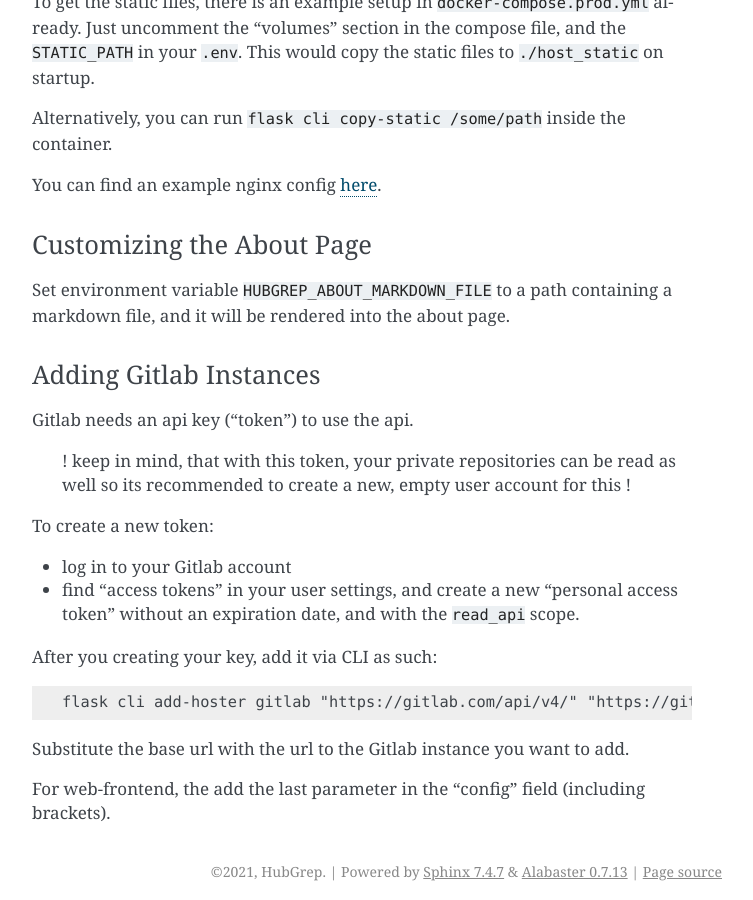
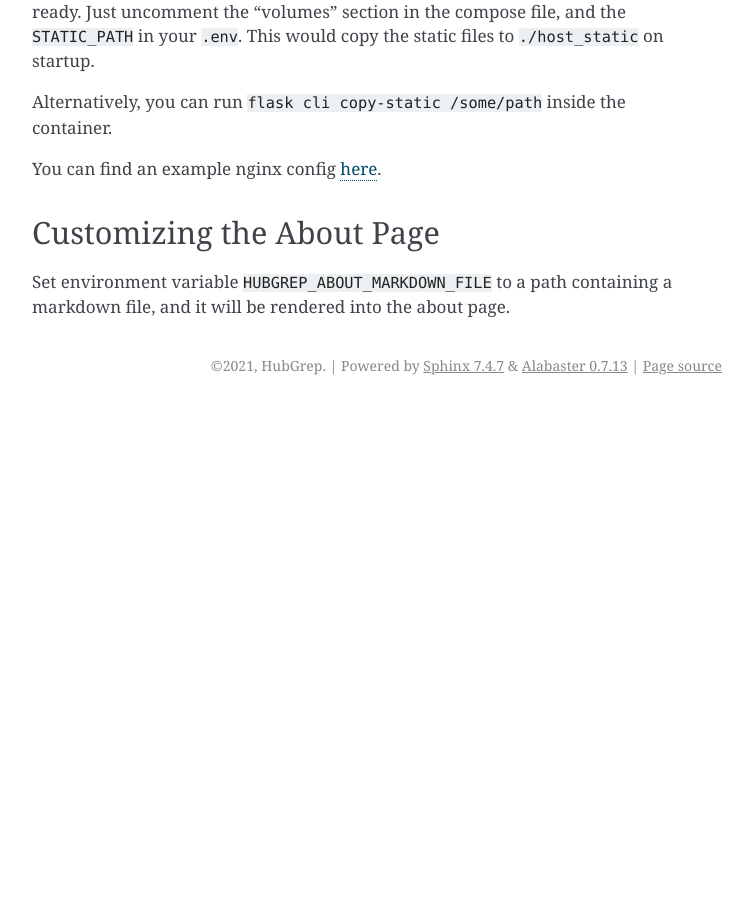
Before and after one commit to HubGrep/hubgrep_documentation, a Sphinx documentation site: the page built from source/docs/hubgrep_search/deployment/deployment.md, in a window 1280 px wide and 900 px high, scrolled down 1742 px. Shown: the whole window, without its empty margins (388-1141 px from the left). Built offline with Sphinx 7.4.7, drawn with Linux system fonts in a browser that asks for light colours; pages that are not in the unit, such as notebooks, are missing from menus; the version number could not be read and is left out; after the commit the page ends 2147 px from its top, so only the background shows below that; some of the changed text lies outside the part shown.

Commit message:
restructure a bit, throw out gitlab notes, prepare for more repos

```diff
--- a/source/conf.py
+++ b/source/conf.py
@@ -15,7 +15,9 @@
 sys.path.insert(0, os.path.abspath('../hubgrep_search/'))
 
 from sphinx.ext.apidoc import main
-main(['-e', '-o', 'docs/api', '../hubgrep_search/hubgrep', '--force'])
+main(['-e', '-o', 'docs/hubgrep_search/development/api', '../hubgrep_search/hubgrep', '--force'])
+#main(['-e', '-o', 'docs/hubgrep_indexer/development/api', '../hubgrep_indexer/hubgrep_indexer', '--force'])
+#main(['-e', '-o', 'docs/hubgrep_crawlers/development/api', '../hubgrep_crawlers/crawlers', '--force'])
 
 # -- Project information -----------------------------------------------------
 
--- a/source/docs/deployment.md
+++ b/source/docs/hubgrep_search/deployment/deployment.md
@@ -16,7 +16,7 @@
 versions of this repo.
 
 
-### First start
+## First start
 
 To build an image with generated assets and source code baked in,
 run:
@@ -49,7 +49,7 @@
 Afterwards, the service should be accessible on `http://yourip:8080`.
 
 
-### Adding service-hosters
+## Adding service-hosters
 
 Add hosting-services to enable HubGrep to search for results. Use either the web-frontend
 or the CLI. Hosting-services are tied to the current user while adding them; CLI always uses admin while web-frontend requires a login.
@@ -63,7 +63,7 @@
 (For gitlab, see [Adding Gitlab Instances](#adding-gitlab-instances))
 
 
-### Nginx setup
+## Nginx setup
 
 You likely want to serve via web-server, not with gunicorn (which serves the app, unless changed in the docker-compose file).
 
@@ -78,28 +78,7 @@
 You can find an example nginx config [here](./nginx_example.conf).
 
 
-### Customizing the About Page
+## Customizing the About Page
 
 Set environment variable `HUBGREP_ABOUT_MARKDOWN_FILE` to a path containing a markdown file,
 and it will be rendered into the about page.
-
-
-### Adding Gitlab Instances
-
-Gitlab needs an api key ("token") to use the api.
-
-> ! keep in mind, that with this token, your private repositories can be read as well
-> so its recommended to create a new, empty user account for this !
-
-To create a new token:
-* log in to your Gitlab account
-* find "access tokens" in your user settings, and create a new "personal access token"
-without an expiration date, and with the `read_api` scope.
-
-After you creating your key, add it via CLI as such:
-
-    flask cli add-hoster gitlab "https://gitlab.com/api/v4/" "https://gitlab.com/" '{"api_token": "XXXXXXXXXXX"}'
-
-Substitute the base url with the url to the Gitlab instance you want to add.
-
-For web-frontend, the add the last parameter in the "config" field (including brackets).
--- /dev/null
+++ b/source/docs/hubgrep_search/usage/index.rst
@@ -0,0 +1,6 @@
+Usage
+=====
+
+
+.. toctree::
+   :maxdepth: 5
```
Also changed, not shown: other parts of source/docs/hubgrep_search/deployment/deployment.md (+4 -4 lines), source/docs/hubgrep_search/index.rst (added, +33 -0 lines), source/index.rst (+2 -8 lines), source/docs/hubgrep_search/deployment/environment_variables.md (renamed from source/docs/environment_variables.md), source/docs/hubgrep_search/development/API.rst (renamed from source/docs/API.rst), source/docs/hubgrep_search/development/development.md (renamed from source/docs/development.md), source/docs/hubgrep_search/translating.md (renamed from source/docs/translating.md), source/docs/hubgrep_search/usage/add_to_browser.md (renamed from source/docs/add_to_browser.md), 1 other file.
